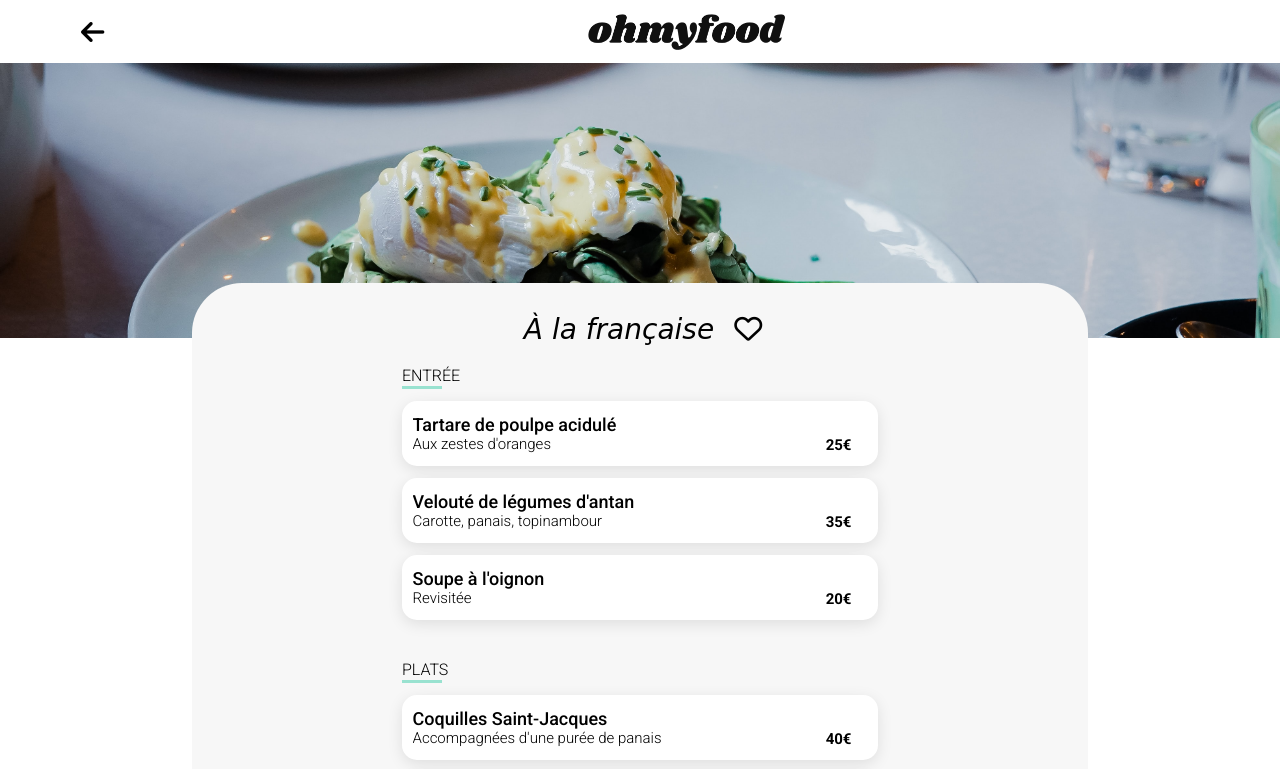
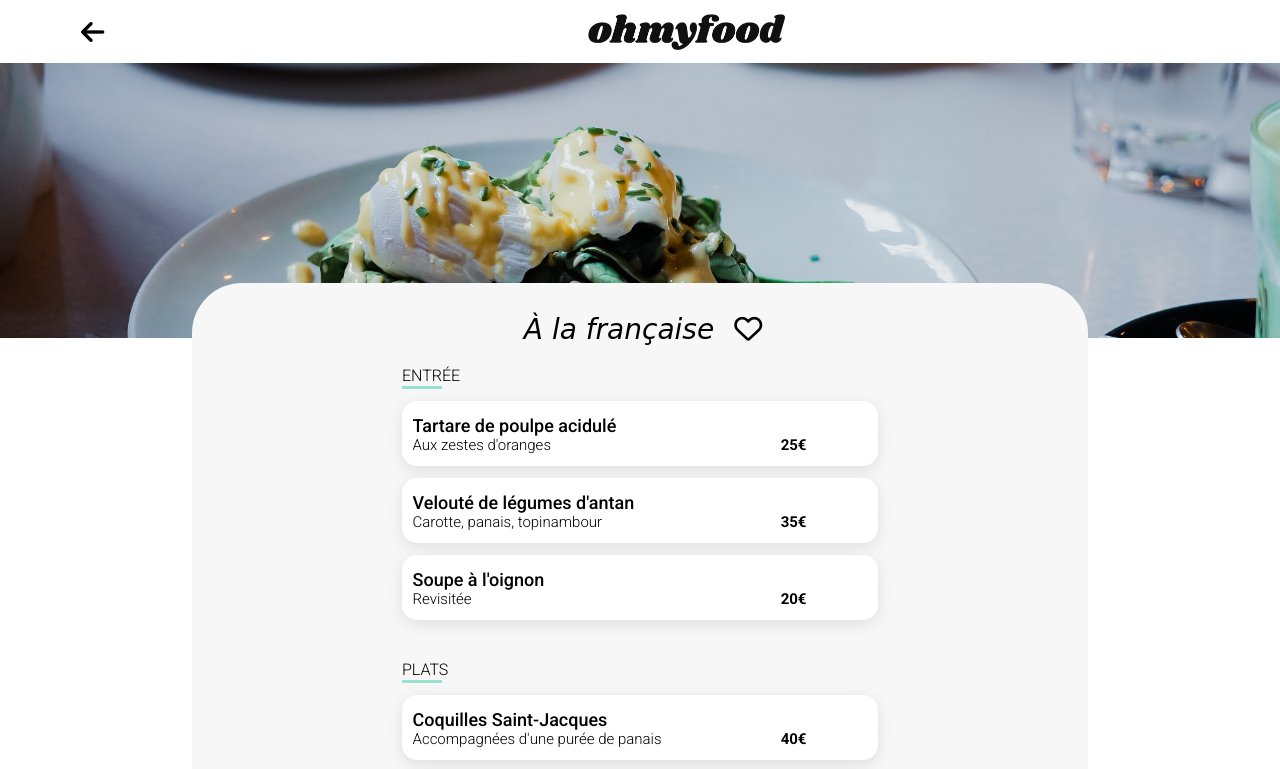
Before and after one commit to FlorianGay/Projet-4, a website: page Restaurants/a-la-francaise.html in a window 1280 px wide. Shown: the top 769 px of the page. Drawn offline with Linux system fonts and the light colour scheme; a web font is replaced by a local one.

Commit message:
Ajustement mineur

```diff
--- a/sass/base/_typography.scss
+++ b/sass/base/_typography.scss
@@ -42,6 +42,8 @@ body {
 //fonctionement//
 
 .fonction h2 {
+    margin: 0;
+
     @include tablet-only {
         text-align: center;
     }
@@ -109,14 +111,12 @@ footer {
         font-weight: 500;
         font-size: 18px;
         margin: 0;
-        max-width: 80%;
     }
 
     p {
         font-weight: 300;
         font-size: 15px;
         margin: 0;
-        max-width: 80%;
 
     }
 }
--- a/sass/pages/_home.scss
+++ b/sass/pages/_home.scss
@@ -251,7 +251,7 @@ i {
     .fa-solid {
     position: relative;
     opacity: 0;
-    animation: filled-heart-out 1000ms ease-in-out forwards;
+    animation: filled-heart-out 500ms ease-in-out forwards;
     &::before{
         -webkit-text-fill-color: transparent;
         -webkit-background-clip: text;
@@ -260,7 +260,7 @@ i {
     }
 
     &:hover {
-        animation: filled-heart-in 1000ms ease-in-out forwards;
+        animation: filled-heart-in 500ms ease-in-out forwards;
         cursor: pointer;
     }
 }
--- a/sass/pages/_restos.scss
+++ b/sass/pages/_restos.scss
@@ -92,16 +92,6 @@ a {
                 transform: rotate(360deg);
               }
               }
-
-              .price {
-                left: -10px;
-              }
-          }
-
-          .price {
-            position: relative;
-            left: 45px;
-            transition: all 500ms;
           }
 
           .check {
@@ -109,7 +99,6 @@ a {
             display: flex;
             position: relative;
             padding: 25px 20px 16px 19px;
-            height: 100%;
             background: $tertiary;
             border-radius: 0 15px 15px 0;
             justify-content: center;
@@ -132,17 +121,19 @@ a {
             display: flex;
             justify-content: space-between;
             padding: 12.03px 10.53px;
+            align-items: flex-end;
         }
     }
 
     .plate {
-        align-self: center;
         flex: 1;
-
+        max-width: 80%;
     }
 
     .price {
-        align-self: flex-end;
+      display: flex;
+      justify-content: flex-end;
+      align-items: flex-end;
     }
 }
 
```
Also changed, not shown: css/resto.css, css/style.css, 2 other files.
